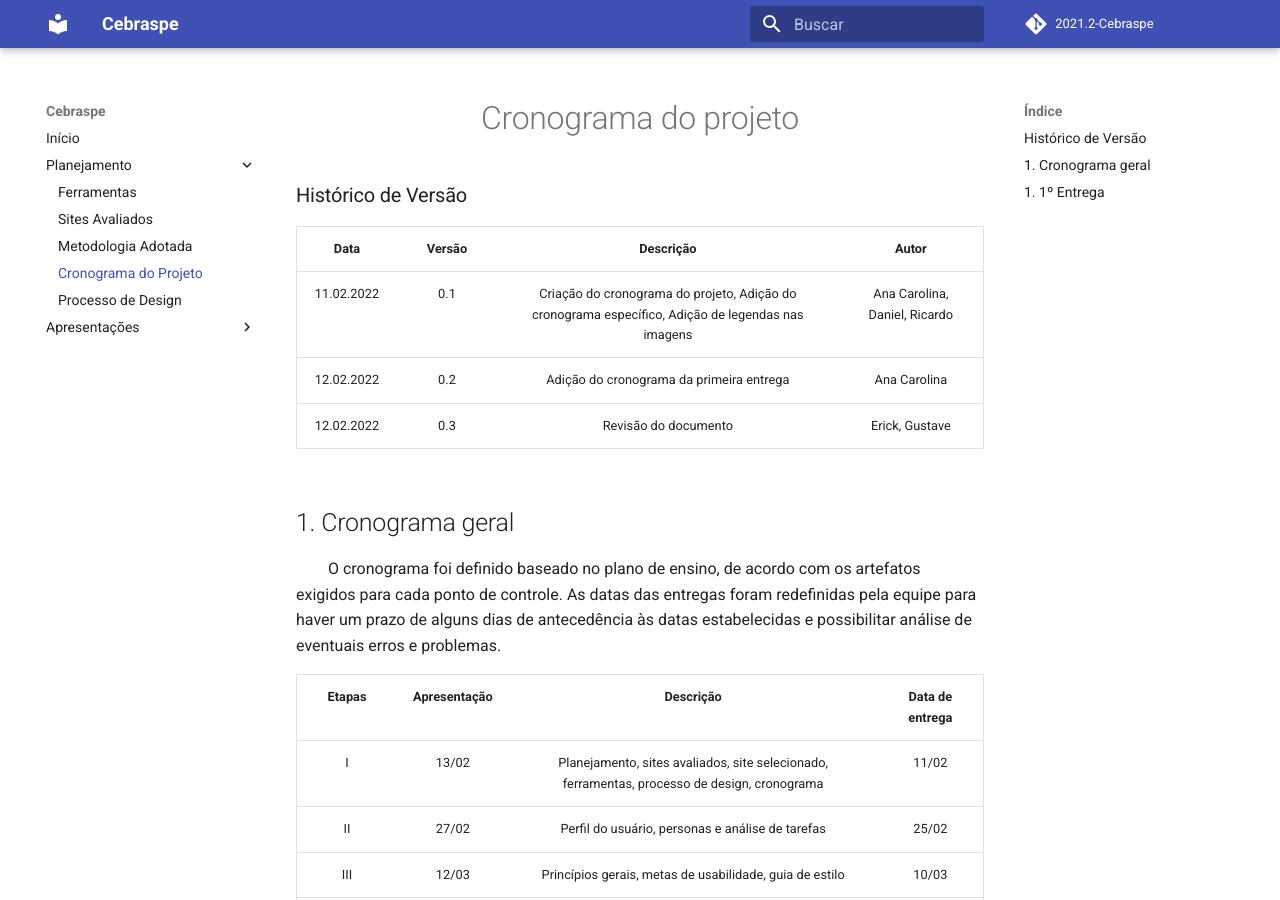
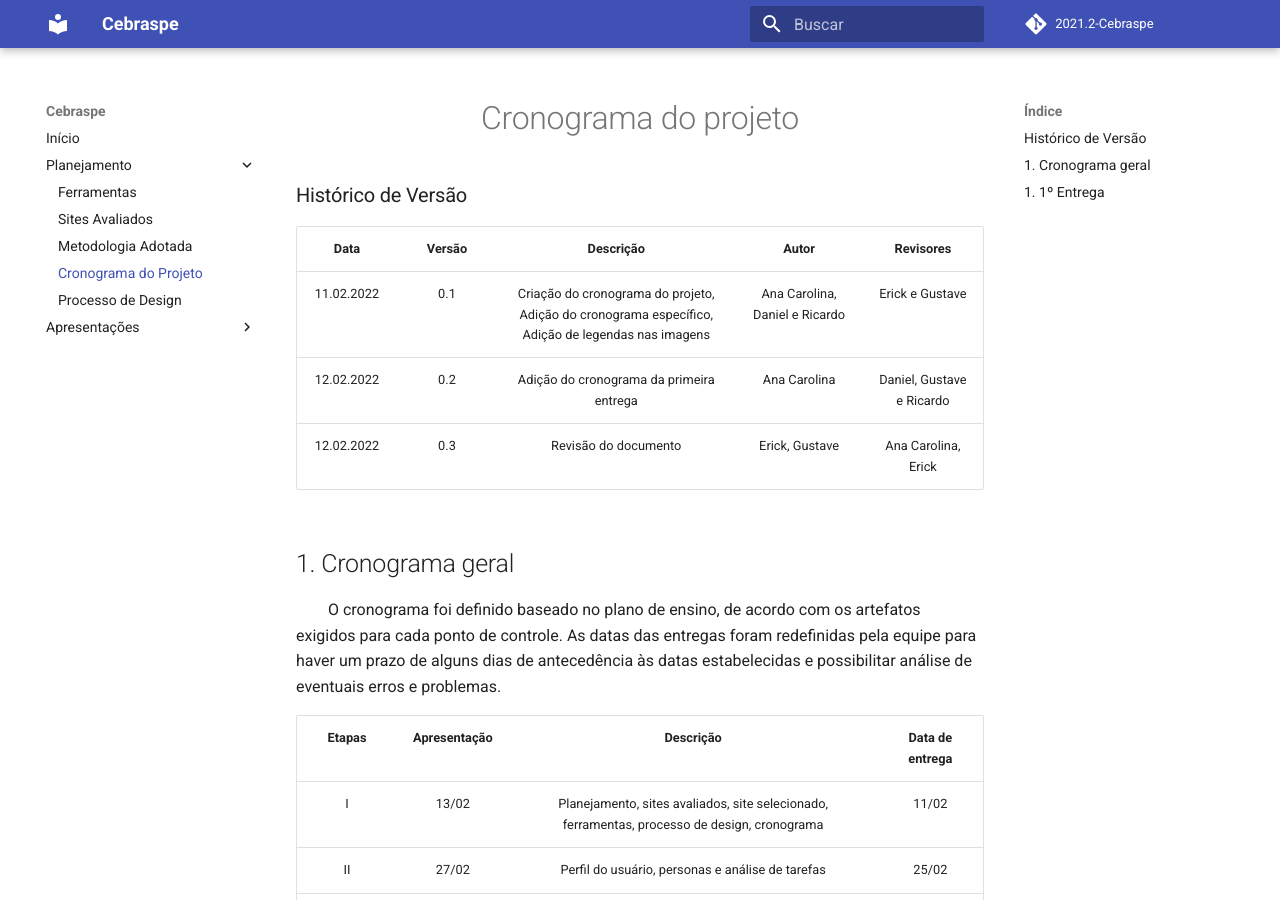
Before and after one commit to Interacao-Humano-Computador/2021.2-Cebraspe, an MkDocs documentation site: the page built from docs/Planejamento/Cronograma/Cronograma.md, in a window 1280 px wide and 900 px high. Built offline with MkDocs 1.6.1 and Material for MkDocs 9.7.7, drawn with Linux system fonts in a browser that asks for light colours; comment, search, counter and statistics services are not loaded.

Commit message:
Adicionando Revisores

```diff
--- a/docs/Planejamento/Cronograma/Cronograma.md
+++ b/docs/Planejamento/Cronograma/Cronograma.md
@@ -2,11 +2,11 @@
 
 ### Histórico de Versão
 
-|  Data  | Versão | Descrição | Autor |
-| :----: | :----: | :-------: | :---: |
-| 11.02.2022 | 0.1 | Criação do cronograma do projeto, Adição do cronograma específico, Adição de legendas nas imagens | Ana Carolina, Daniel, Ricardo |
-| 12.02.2022 | 0.2 | Adição do cronograma da primeira entrega | Ana Carolina |
-| 12.02.2022 | 0.3 | Revisão do documento | Erick, Gustave |
+|  Data  | Versão | Descrição | Autor | Revisores |
+| :----: | :----: | :-------: | :---: | :--------:|
+| 11.02.2022 | 0.1 | Criação do cronograma do projeto, Adição do cronograma específico, Adição de legendas nas imagens | Ana Carolina, Daniel e Ricardo | Erick e Gustave |
+| 12.02.2022 | 0.2 | Adição do cronograma da primeira entrega | Ana Carolina | Daniel, Gustave e Ricardo |
+| 12.02.2022 | 0.3 | Revisão do documento | Erick, Gustave | Ana Carolina, Erick |
 
 ## 1. Cronograma geral
 <p text-align="justify">&emsp;&emsp;O cronograma foi definido baseado no plano de ensino, de acordo com os artefatos exigidos para cada ponto de controle. As datas das entregas foram redefinidas pela equipe para haver um prazo de alguns dias de antecedência às datas estabelecidas e possibilitar análise de eventuais erros e problemas. </p>
```
Also changed, not shown: docs/Planejamento/Ferramentas/ferramentas.md (+4 -4 lines).
